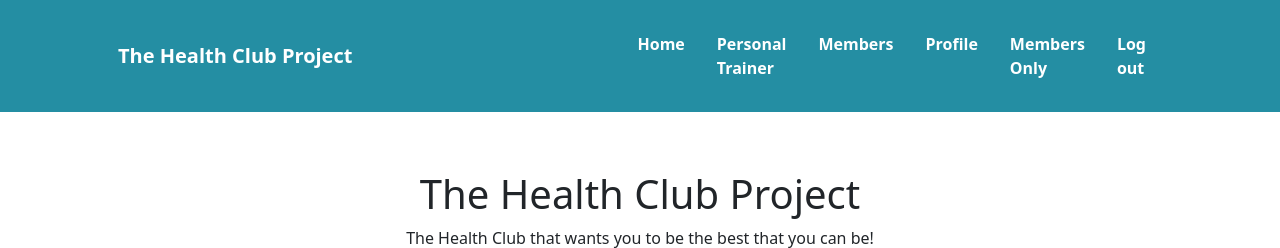
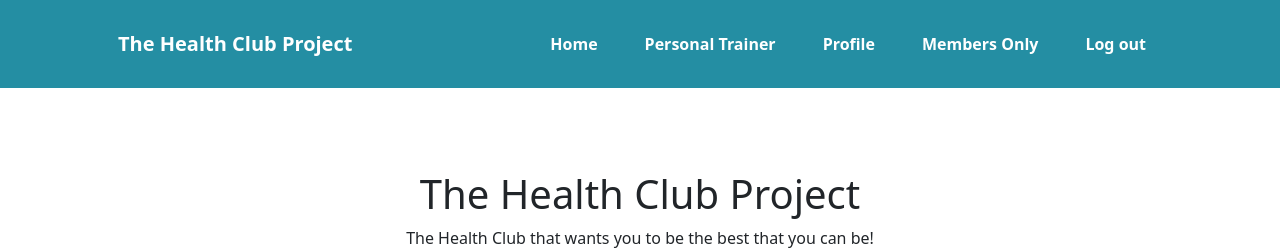
Before and after one commit to helenahagman/PP4-version2, a Django app: page /book/ in a window 1280 px wide. Shown: the top 248 px of the page. Run offline with Django 5.2, Linux system fonts and the light colour scheme; the visitor is signed in with stand-in values (Sample User, id 1); data that the repository does not hold is empty; some libraries are stand-ins or nearby versions.

Commit message:
added comments to code and updated the display of member page when user loged in

```diff
--- a/personaltrainer/views.py
+++ b/personaltrainer/views.py
@@ -24,14 +24,14 @@ from .forms import (
     LoginForm,
 )
 
-
+# renders the homepage
 def index(request):
     """
     Renders the home view.
     """
     return render(request, 'index.html')
 
-
+# view for the personal trainer page
 class PersonalTrainerView(View):
     """
     Implementation for the PersonalTrainer view
@@ -39,7 +39,7 @@ class PersonalTrainerView(View):
     def get(self, request, *args, **kwargs):
         return render(request, 'personaltrainer.html')
 
-
+# view for the members only page
 class MembersonlyView(View):
     """
     Implementation for the Membersonly view
@@ -50,7 +50,7 @@ class MembersonlyView(View):
         else:
             return redirect('login')
 
-
+# view for booking a session
 class BookView(LoginRequiredMixin, View):
     """
     Implementation for the book view
@@ -74,7 +74,7 @@ class BookView(LoginRequiredMixin, View):
 
         return render(request, self.template_name, {'form': form})
 
-
+# view for the member page
 class MemberView(View):
     """
     Implementation for the Member view
@@ -87,7 +87,7 @@ class MemberView(View):
     def post(self, request, *args, **kwargs):
         return render(request, self.template_name)
 
-
+# view for the profile page, shows profile info and booking requests
 class ProfileView(LoginRequiredMixin, View):
     """
     Implementation for the User profile view
@@ -129,7 +129,7 @@ class ProfileView(LoginRequiredMixin, View):
             }
         )
 
-
+# function for sign-up form
 def signup(request):
     if request.method == 'POST':
         form = CustomSignupForm(request.POST)
@@ -141,7 +141,7 @@ def signup(request):
 
     return render(request, 'account/signup.html', {'form': form})
 
-
+# login functionality
 @csrf_protect
 def log_in(request):
     """
@@ -162,7 +162,7 @@ def log_in(request):
     }
     return render(request, 'login.html', context)
 
-
+# logout functionality
 @login_required
 def log_out(request):
     """
@@ -171,7 +171,7 @@ def log_out(request):
     logout(request)
     return redirect('index')
 
-
+# renders the users profile page
 @login_required
 def profile_view(request):
     user = request.user
@@ -186,7 +186,7 @@ def profile_view(request):
 
     return render(request, 'profile.html', context)
 
-
+# contact form submission and handling
 def contact_view(request):
     if request.method == 'POST':
         form = ContactForm(request.POST)
@@ -205,7 +205,7 @@ def contact_view(request):
 
     return render(request, 'contact.html', {'form': form})
 
-
+# cancellation funtionality for sessions, deletes the booking when cancelled
 @login_required
 def book_session(request, session_id):
     session = get_object_or_404(Session, pk=session_id)
@@ -218,18 +218,7 @@ def book_session(request, session_id):
         messages.error(request, 'This session is already booked')
         return render(request, 'session_already_booked.html')
 
-
-def sessions_api(request):
-    sessions = Session.objects.filter(booked=False)
-    session_data = [{
-        'title': f"Session with {session.trainer_name}",
-        'start': f"{session.date}T{session.start_time}",
-        'end': f"{session.date}T{session.end_time}",
-        'url': f"/book/{session.id}/",
-    } for session in sessions]
-    return JsonResponse(session_data, safe=False)
-
-
+# view for the personal trainer page
 def personal_trainer(request):
     context = {
         'header': 'Personal Trainer',
@@ -240,7 +229,7 @@ def personal_trainer(request):
     }
     return render(request, 'personaltrainer.html', context)
 
-
+# view for the member page
 def members(request):
     context = {
         'header': 'Members',
@@ -251,7 +240,7 @@ def members(request):
     }
     return render(request, 'member.html', context)
 
-
+# view for the login page
 def login(request):
     context = {
         'header': 'Stay active',
@@ -262,7 +251,7 @@ def login(request):
     }
     return render(request, 'login.html', context)
 
-
+# view for the signup page
 def signup(request):
     context = {
         'header': 'Welcome',
@@ -272,7 +261,7 @@ def signup(request):
     }
     return render(request, 'account/signup.html', context)
 
-
+# view for the contact page
 def contact(request):
     context = {
         'header': 'Contact us',
@@ -283,7 +272,7 @@ def contact(request):
     }
     return render(request, 'contact.html', context)
 
-
+# view for the book session page
 def book(request):
     context = {
         'header': 'Book PT session',
@@ -293,7 +282,7 @@ def book(request):
     }
     return render(request, 'book.html', context)
 
-
+# view for the members only page, including for submission for comments
 @login_required
 def membersonly(request):
     if request.method == 'POST':
@@ -307,7 +296,7 @@ def membersonly(request):
         form = MemberCommentForm()
     return render(request, 'membersonly.html', {'form': form})
 
-
+# function to cancel a booking
 @login_required
 def cancel_booking(request, booking_id):
     if request.method == 'POST':
--- a/static/css/style.css
+++ b/static/css/style.css
@@ -81,3 +81,25 @@ body {
 .footer a:hover {
     color: gray;
 }
+
+/* Ensures navbar items stay on one line on large screens */
+@media (min-width: 992px) {
+    .navbar-nav {
+        display: flex;
+        flex-direction: row;
+        align-items: center;
+    }
+
+    .navbar-nav .nav-item {
+        margin-right: 15px;
+        text-align: right;
+    }
+
+    .navbar-nav .nav-item:last-child {
+        margin-right: 0;
+    }
+
+    #navbarResponsive {
+        justify-content: flex-end;
+    }
+}
--- a/templates/base.html
+++ b/templates/base.html
@@ -42,7 +42,7 @@
     <!-- Navigation-->
     <nav class="navbar navbar-expand-lg navbar-light fixed-top" id="mainNav" style="z-index: 9999;">
         <div class="container px-4 px-lg-5">
-            <a class="navbar-brand w-100" href="{% url 'index' %}">
+            <a class="navbar-brand w-40" href="{% url 'index' %}">
                 The Health Club Project
             </a>
             <button class="navbar-toggler" type="button" data-bs-toggle="collapse" data-bs-target="#navbarResponsive"
@@ -63,12 +63,13 @@
                             Personal Trainer
                         </a>
                     </li>
+                    {% if not user.is_authenticated %}
                     <li class="nav-item {% if active_page == 'members' %}active{% endif %}">
                         <a class="nav-link px-lg-3 py-3 py-lg-4" href="{% url 'member' %}">
                             Members
                         </a>
                     </li>
-
+                    {% endif %}
                     {% if user.is_authenticated %}
                     <li class="nav-item">
                         <a class="nav-link px-lg-3 py-3 py-lg-4" href="{% url 'profile_view' %}">
```
Also changed, not shown: personaltrainer/forms.py (+8 -6 lines), personaltrainer/models.py (+6 -6 lines).
